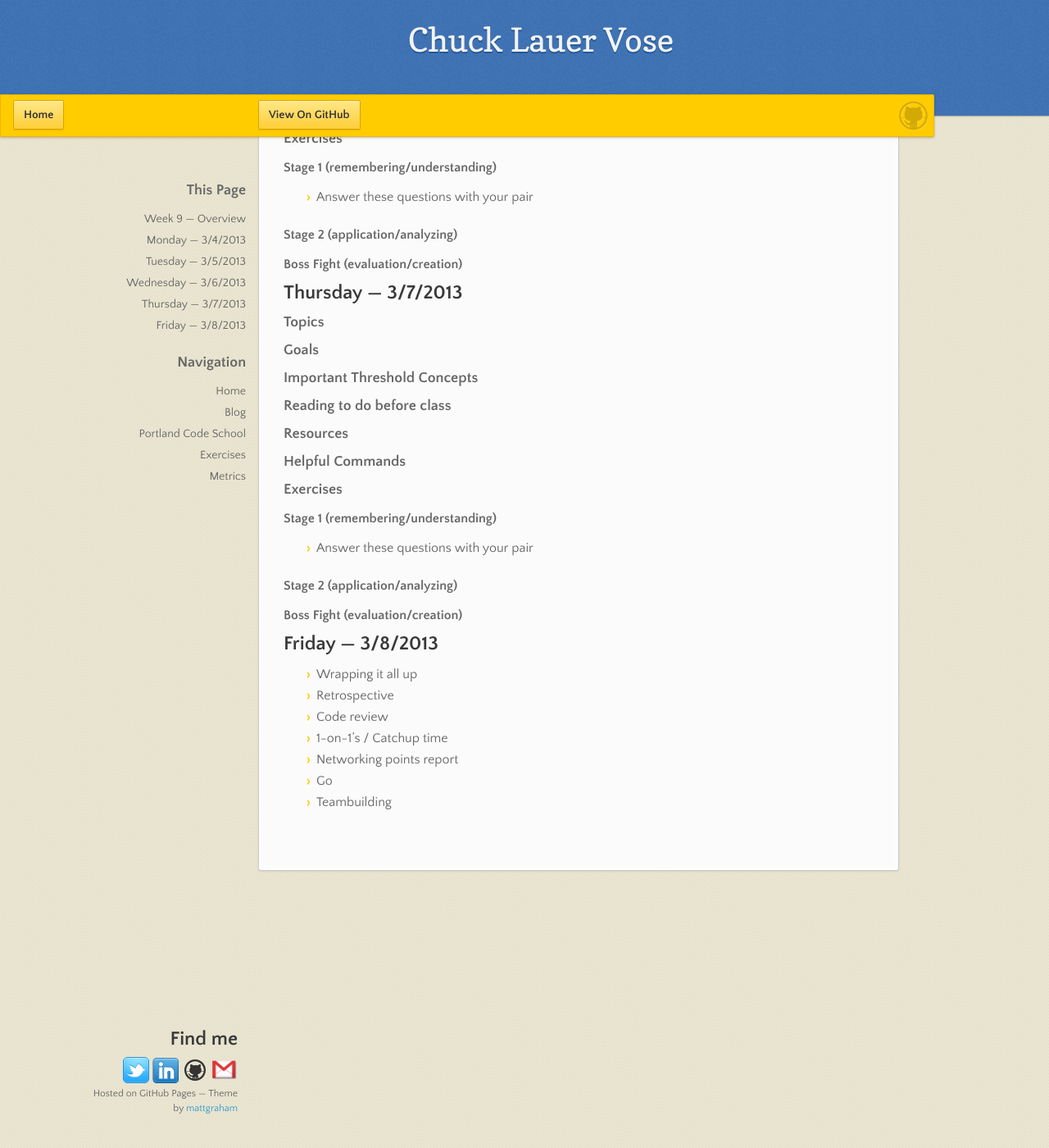
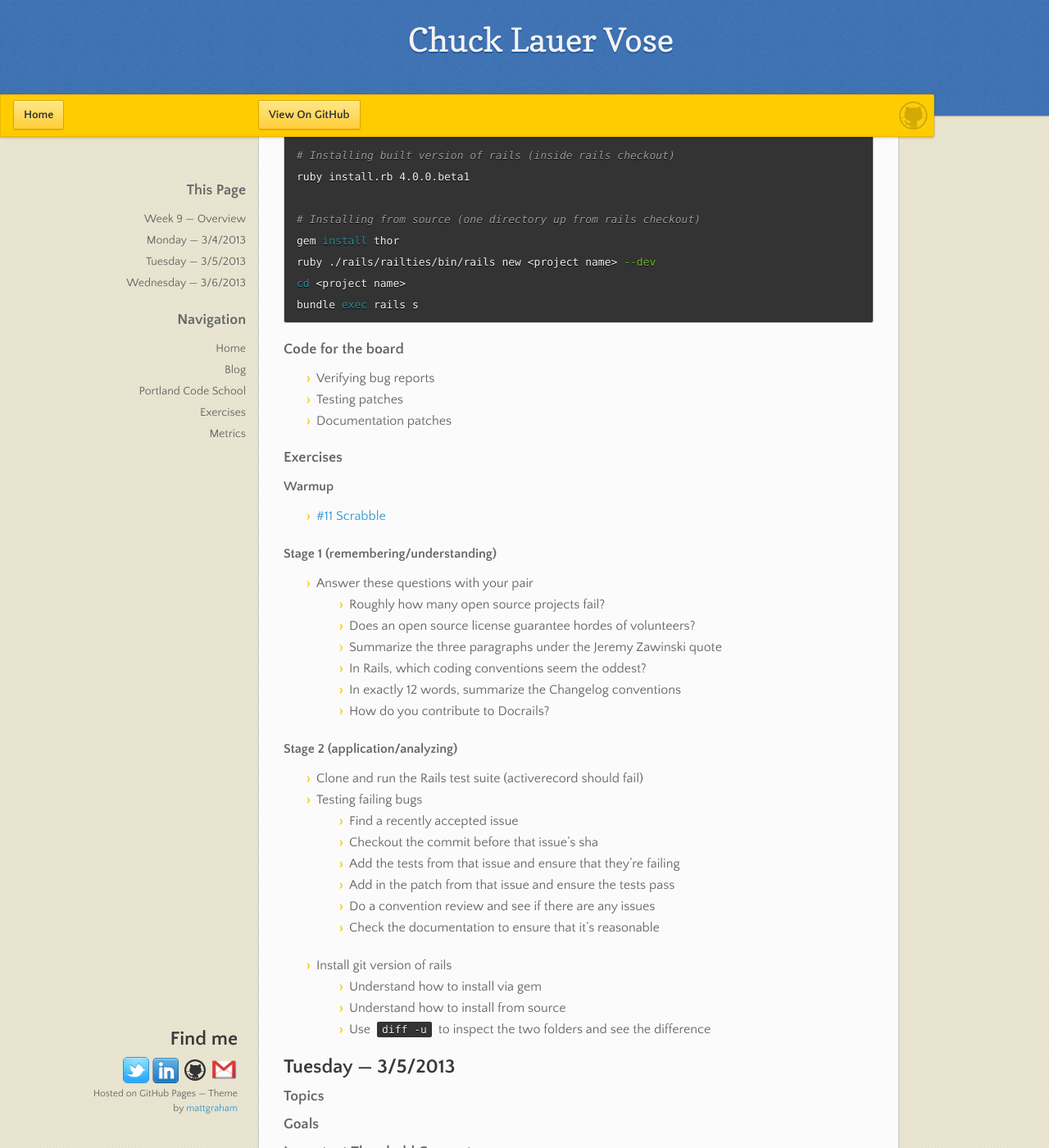
Before and after one commit to vosechu/vosechu.github.io, a Jekyll site: the page built from exercises/week9.md, in a window 1280 px wide and 1400 px high, scrolled down 1616 px. Shown: the whole window at 82% size. Built offline with Jekyll 4.4.1, drawn with Linux system fonts in a browser that asks for light colours; nearby versions of some CDN libraries; some of the changed text lies outside the part shown.

Commit message:
adding week 9, day one

```diff
--- a/exercises/week9.md
+++ b/exercises/week9.md
@@ -7,44 +7,107 @@
 ### Monday Stuff
 * How was the weekend?
 * Announcements
-* Network points awards
+* Student announcements
+* Stars for reading assignments
 * Networking events for the week
 * Call for lightning talks
+* Warmup exercise
 
 ### Monday comprehension questions
 
 ### Weekly Topics
+* Open source
+* Deployment
+* Gem review (Authentication, Access Control, Search, Caching)
+*   http//www.intridea.com/blog/2011/5/13/rails3-gems
+*   https//github.com/languages/Ruby/most_watched
+* Host-a-hacker
 
 ### Weekly Theme
+* Shipping open source
+* Practice
 
 ### Weekly Home<del>work</del>**fun**
 * Email me a link to your 9th Blog post. 1-2 pages (250-500 words) about your week, what you learned, something funny that happened or something about the technologies we talked about.
-* Email me a link to where you feature your javascript backed site on your portfolio
+* Ship one documentation fix to a major open source project
 
 ## Monday &mdash; 3/4/2013
 ### Topics
+* Open source
+* Breaking into communities
+* Documentation fixes
 
 ### Goals
-
-### Important Threshold Concepts
+* Understand the importance of open source
+* Build rails and run tests
+* Get our first documentation fix on our portfolio
 
 ### Reading to do before class
+* [Intro to open source (skim)](http://producingoss.com/en/introduction.html)
+* [Contributing to Rails](http://guides.rubyonrails.org/contributing_to_ruby_on_rails.html)
+
+### Additional reading resources
+* [The Cathedral and the Bazaar](http://www.catb.org/~esr/writings/cathedral-bazaar/cathedral-bazaar/)
 
 ### Resources
+* [The book on making open source projects work](http://producingoss.com/)
+* [Installing rails from Git source](https://gist.github.com/sowawa/2515536)
 
 ### Helpful Commands
 {% highlight bash %}
+# Building and running tests
+git clone git://github.com/rails/rails.git
+cd rails
+gem install bundler
+bundle --without db
+bundle exec rake test
+
+# Installing built version of rails (inside rails checkout)
+ruby install.rb 4.0.0.beta1
+
+# Installing from source (one directory up from rails checkout)
+gem install thor
+ruby ./rails/railties/bin/rails new <project name> --dev
+cd <project name>
+bundle exec rails s
 {% endhighlight %}
 
+### Code for the board
+
+* Verifying bug reports
+* Testing patches
+* Documentation patches
+
 ### Exercises
+
+#### Warmup
+
+* [#11 Scrabble](https://github.com/JumpstartLab/warmup-exercises/tree/master/11-scrabble-score)
 
 #### Stage 1 (remembering/understanding)
 
 * Answer these questions with your pair
+  * Roughly how many open source projects fail?
+  * Does an open source license guarantee hordes of volunteers?
+  * Summarize the three paragraphs under the Jeremy Zawinski quote
+  * In Rails, which coding conventions seem the oddest?
+  * In exactly 12 words, summarize the Changelog conventions
+  * How do you contribute to Docrails?
 
 #### Stage 2 (application/analyzing)
 
-#### Boss Fight (evaluation/creation)
+* Clone and run the Rails test suite (activerecord should fail)
+* Testing failing bugs
+  * Find a recently accepted issue
+  * Checkout the commit before that issue's sha
+  * Add the tests from that issue and ensure that they're failing
+  * Add in the patch from that issue and ensure the tests pass
+  * Do a convention review and see if there are any issues
+  * Check the documentation to ensure that it's reasonable
+* Install git version of rails
+  * Understand how to install via gem
+  * Understand how to install from source
+  * Use `diff -u` to inspect the two folders and see the difference
 
 ## Tuesday &mdash; 3/5/2013
 ### Topics
@@ -62,6 +125,10 @@
 {% endhighlight %}
 
 ### Exercises
+
+#### Warmup
+
+* [#10 Gigasecond](https://github.com/JumpstartLab/warmup-exercises/tree/master/10-gigasecond)
 
 #### Stage 1 (remembering/understanding)
 
@@ -88,30 +155,9 @@
 
 ### Exercises
 
-#### Stage 1 (remembering/understanding)
+#### Warmup
 
-* Answer these questions with your pair
-
-#### Stage 2 (application/analyzing)
-
-#### Boss Fight (evaluation/creation)
-
-## Thursday &mdash; 3/7/2013
-### Topics
-
-### Goals
-
-### Important Threshold Concepts
-
-### Reading to do before class
-
-### Resources
-
-### Helpful Commands
-{% highlight bash %}
-{% endhighlight %}
-
-### Exercises
+* [#12 Wordy Calculator](https://github.com/JumpstartLab/warmup-exercises/tree/master/12-wordy-calculator)
 
 #### Stage 1 (remembering/understanding)
 
@@ -120,12 +166,3 @@
 #### Stage 2 (application/analyzing)
 
 #### Boss Fight (evaluation/creation)
-
-## Friday &mdash; 3/8/2013
-* Wrapping it all up
-* Retrospective
-* Code review
-* 1-on-1’s / Catchup time
-* Networking points report
-* Go
-* Teambuilding
```
